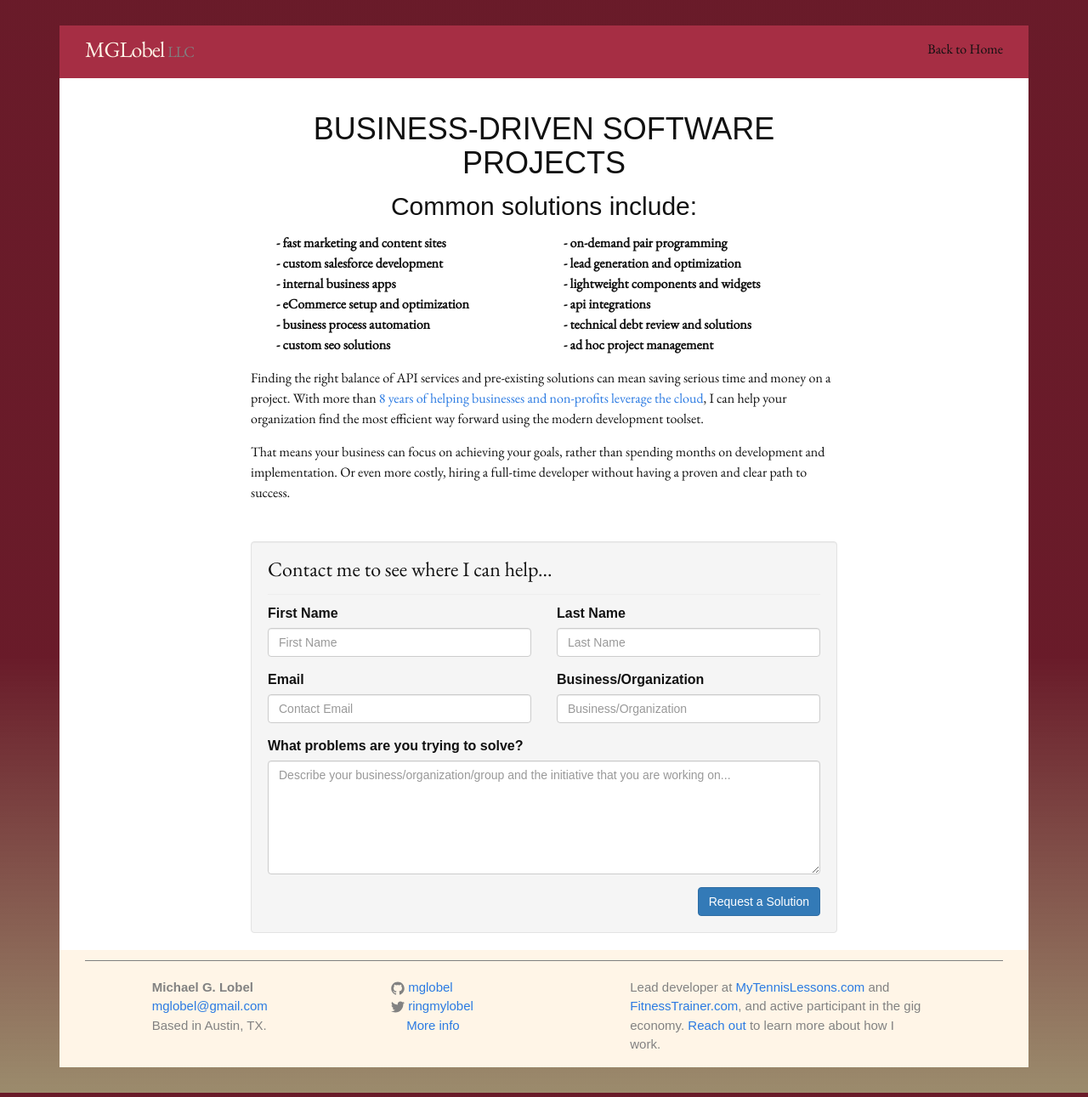
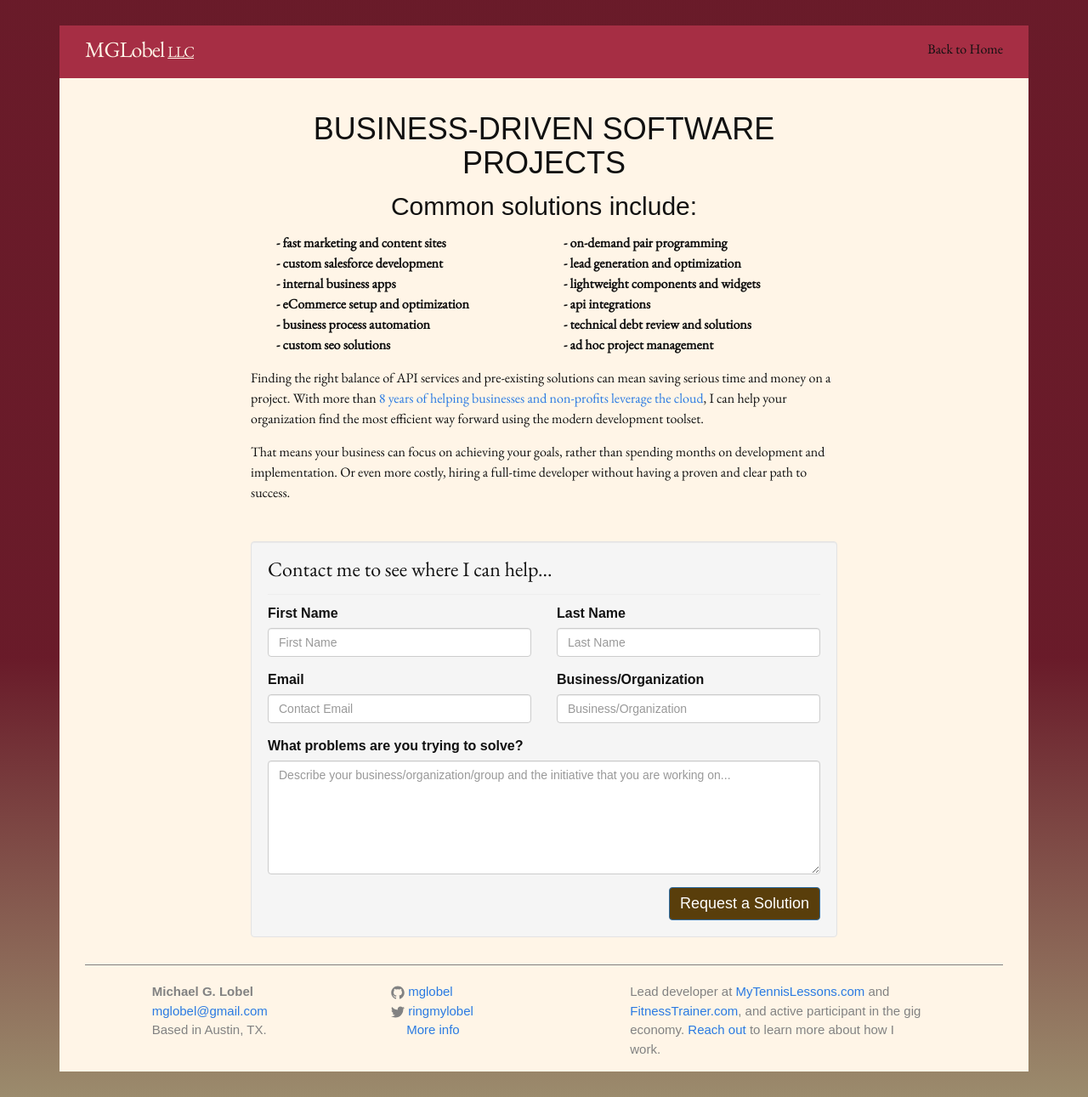
Before and after one commit to mglobel/mglobel, a Jekyll site: the page built from _pages/llc.html, in a window 1280 px wide. Shown: the whole page at 85% size. Built offline with Jekyll 4.4.1, drawn with Linux system fonts in a browser that asks for light colours; nearby versions of some CDN libraries; some web fonts are replaced.

Commit message:
btn and llc styling with new color scheme

```diff
--- a/_includes/header.html
+++ b/_includes/header.html
@@ -4,11 +4,11 @@
     <span class="site-logo">
       <a class="site-title" href="{{ site.baseurl }}/">{{ site.logo }}</a>
       {% if page.permalink == '/llc/' %}
-        <span>LLC</span>
+        <span style="color:#FFF5E7; text-decoration: underline;">LLC</span>
       {% endif %}
     </span>
 
-    <nav class="site-nav">
+    <nav class="site-nav hidden-xs">
       <a href="#" class="menu-icon">
         <svg viewBox="0 0 18 15">
           <path fill="#424242" d="M18,1.484c0,0.82-0.665,1.484-1.484,1.484H1.484C0.665,2.969,0,2.304,0,1.484l0,0C0,0.665,0.665,0,1.484,0 h15.031C17.335,0,18,0.665,18,1.484L18,1.484z"/>
--- a/_pages/llc.html
+++ b/_pages/llc.html
@@ -3,7 +3,7 @@ layout: default
 title: LLC
 permalink: /llc/
 ---
-<div class="wrapper" style="padding-left:30px; padding-right:30px;">
+<div class="wrapper" style="padding-left:30px; padding-right:30px; background-color: #FFF5E7;">
   <div class="col-md-8 col-md-offset-2 content-panel" style="text-align:justify-content;">
     <h1 class="text-center">BUSINESS-DRIVEN SOFTWARE PROJECTS</h1>
     <div class="text-center">
@@ -114,7 +114,8 @@ permalink: /llc/
         <input type="text" name="_gotcha" style="display:none" />
         <div class="row">
           <div class="col-sm-12">
-            <input type="submit" class="btn btn-primary pull-right" value="Request a Solution">
+            <input type="submit" class="btn btn-primary pull-right"
+              value="Request a Solution">
           </div>
         </div>
       </form>
--- a/_sass/_layout.scss
+++ b/_sass/_layout.scss
@@ -11,14 +11,24 @@
   form {
     font-family: $title-font-family;
   }
+  .btn {
+    font-family: $title-font-family;
+    background-color: #593E0B;
+    color: white;
+    font-size: 18px;
+  }
 }
 
 .home {
   padding-top: 25px;
-
   .wrapper {
     padding-left: 30px;
     padding-right: 30px;
+  }
+  .btn {
+    font-family: $title-font-family;
+    background-color: #593E0B;
+    color: white;
   }
 }
 
```
